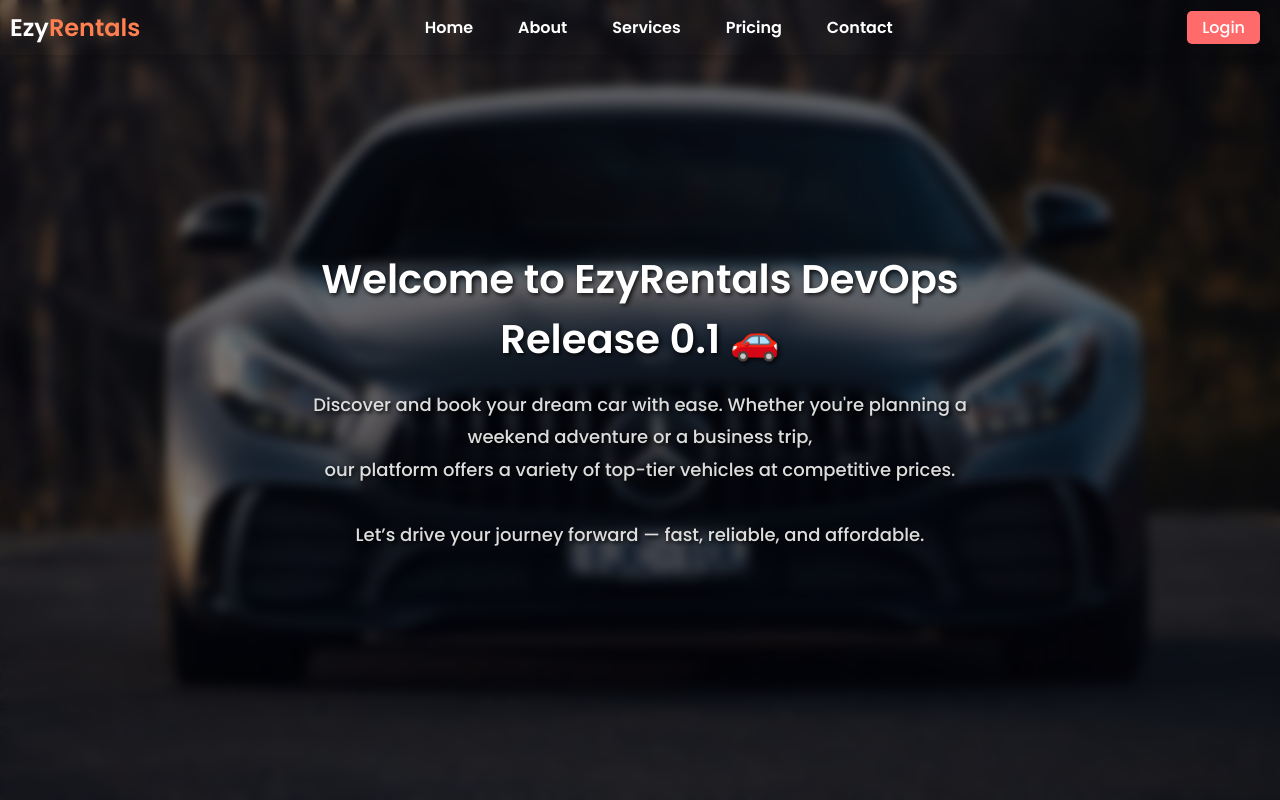
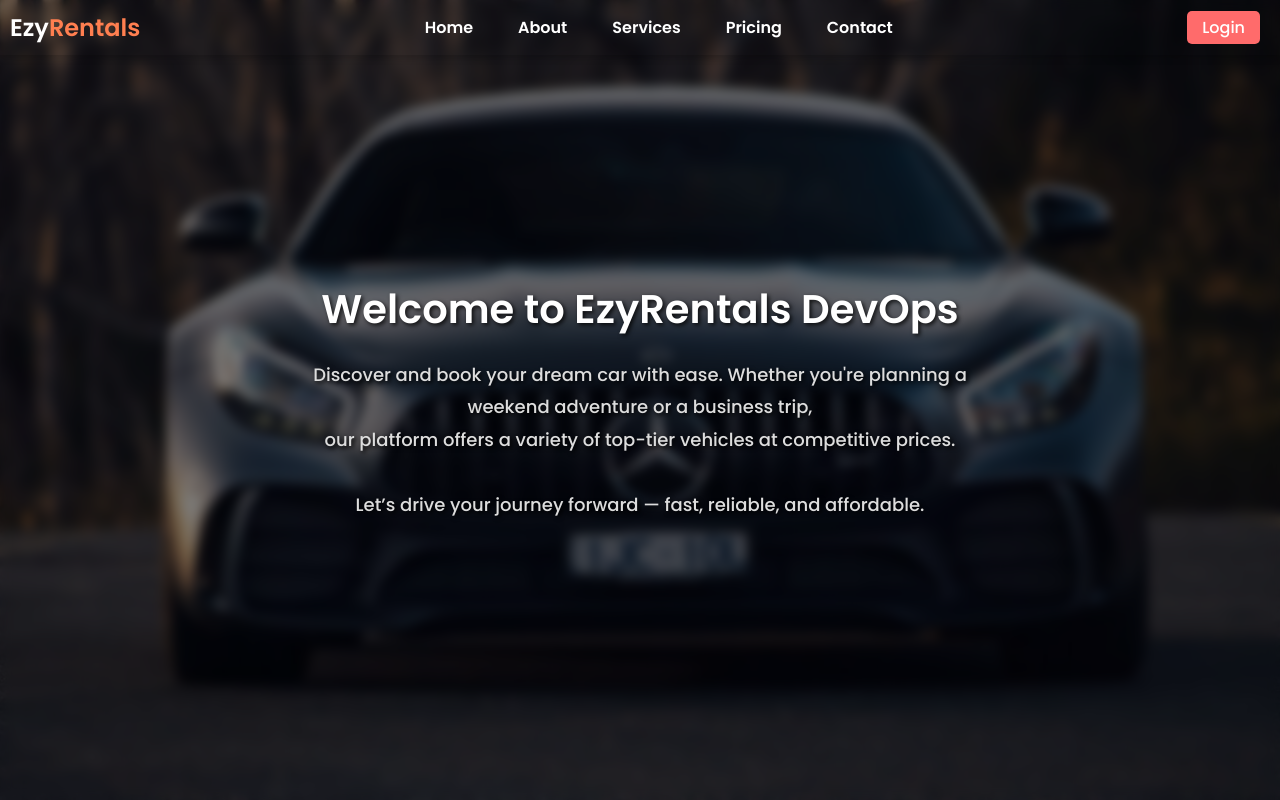
Before and after one commit to bigyan-basnet/demo666, a PHP site: page / in a window 1280 px wide. Run offline with PHP 8.4, Linux system fonts and the light colour scheme.

Commit message:
Updated homepage text and layout

```diff
--- a/index.php
+++ b/index.php
@@ -70,7 +70,7 @@
 
   <div class="main-page">
     <div class="text-container">
-      <h1>Welcome to EzyRentals DevOps Release 0.1 🚗</h1>
+      <h1>Welcome to EzyRentals DevOps </h1>
       <p>
         Discover and book your dream car with ease. Whether you're planning a weekend adventure or a business trip,<br>
         our platform offers a variety of top-tier vehicles at competitive prices.
```
